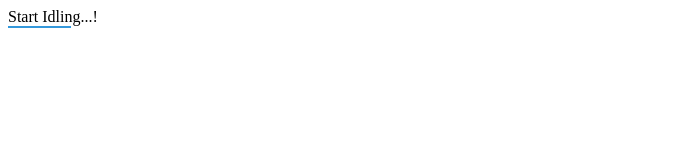
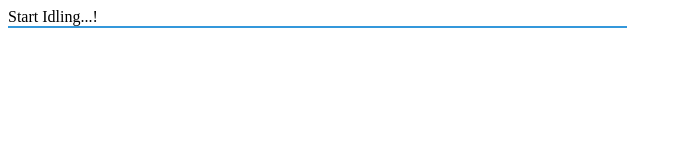
Before and after one commit to grnt426/IdleMaker, a plain HTML site: page index.html in a window 1280 px wide. Shown: the whole page, without its empty margins (0-682 px from the left). Drawn offline with Linux system fonts and the light colour scheme.

Commit message:
Progressing the ProgressBar to have progression complete callback.

```diff
--- a/index.html
+++ b/index.html
@@ -4,6 +4,7 @@
 </head>
 <script src="js/idle.js"></script>
 <script src='js/progress.js'></script>
+<script src='js/progressBar.js'></script>
 <link rel='stylesheet' href='css/progressjs.css'/>
 Start Idling...!
 <div class="progressjs-progress progressstuff" id="progressme">
--- a/js/idle.js
+++ b/js/idle.js
@@ -1,11 +1,13 @@
 window.onload = function(){
-	progressJs("#progressme").start();
-	progressMe("#progressme", 50, 1000);
+	var bar = new ProgressBar("#progressme", 50, 1, function(){console.log("Done!")});
+	activeProgressBars.push(bar);
+	setInterval(progressEverything, 100);
 };
 
-function progressMe(element, i, delay){
-	progressJs(element).increase();
-	setTimeout(function(){
-		progressMe(element, i + 1, delay);
-	}, delay);
+activeProgressBars = [];
+
+function progressEverything(){
+	for(var i in activeProgressBars){
+		activeProgressBars[i].increment();
+	}
 }
--- /dev/null
+++ b/js/progressBar.js
@@ -0,0 +1,22 @@
+ProgressBar = function(element, max, amount, callback){
+
+	this.element = element;
+	this.max = max;
+	this.amount = amount;
+	this.current = 1;
+	this.callback = callback;
+	this.finished = false;
+
+	progressJs(element).start();
+
+	this.increment = function(){
+		if(this.finished)
+			return;
+		this.current = this.current + this.amount;
+		progressJs(element).increase(this.amount);
+		if(this.current == this.max){
+			this.finished = true;
+			this.callback();
+		}
+	};
+};
```
